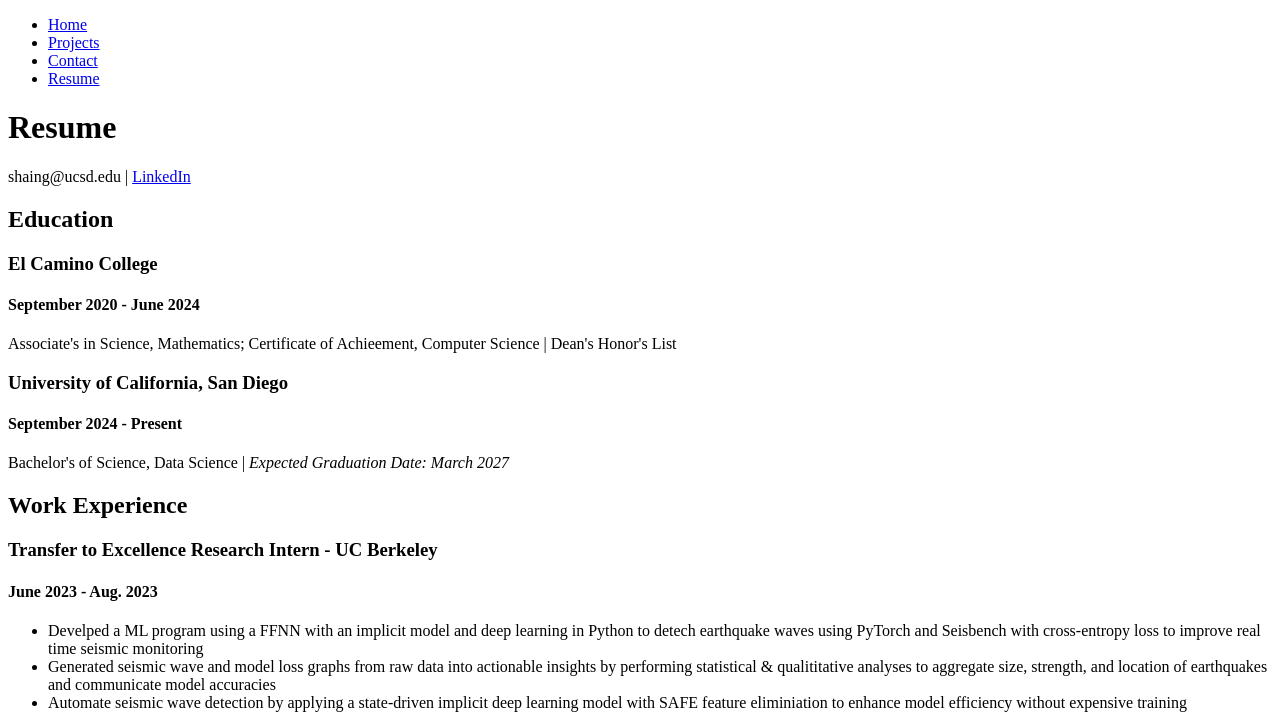
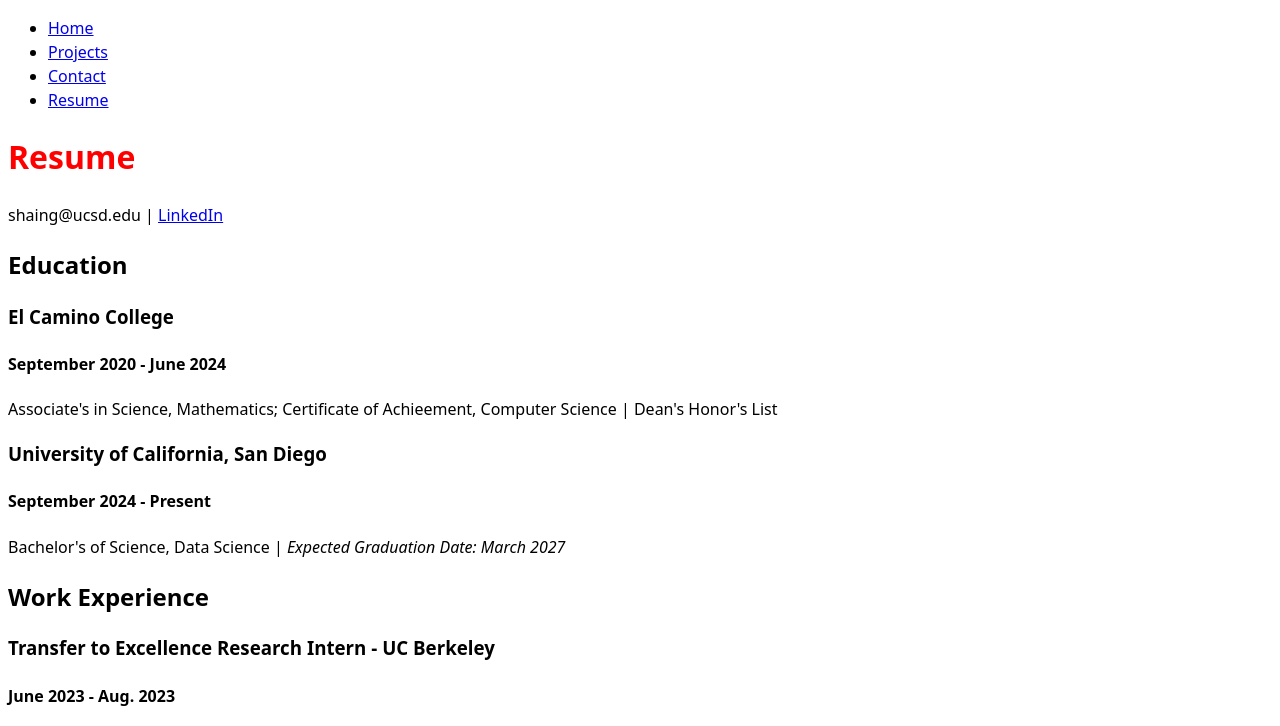
Before and after one commit to shaing04/106-portfolio, a plain HTML site: page resume/index.html in a window 1280 px wide. Shown: the top 726 px of the page. Drawn offline with Linux system fonts and the light colour scheme; files that its build step writes are made by us from their sources.

Commit message:
testing css

```diff
--- a/resume/index.html
+++ b/resume/index.html
@@ -4,6 +4,7 @@
     <meta charset="UTF-8">
     <meta name="viewport" content="width=device-width, initial-scale=1.0">
     <title>Resume</title>
+    <link rel="stylesheet" href="styles.css" />
 </head>
 <body>
     <nav>
--- a/style.css
+++ b/styles.css
@@ -1,6 +1,12 @@
+h1 {
+  color: red;
+}
+
 body {
   /* Set line height to 1.5 times the font size
 	   and use the OS’s UI font as the website font
 	 */
   font: 100%/1.5 system-ui;
+
+
 }
```
Also changed, not shown: contact/index.html (+1 -0 lines), index.html (+1 -1 lines), projects/index.html (+1 -0 lines).
